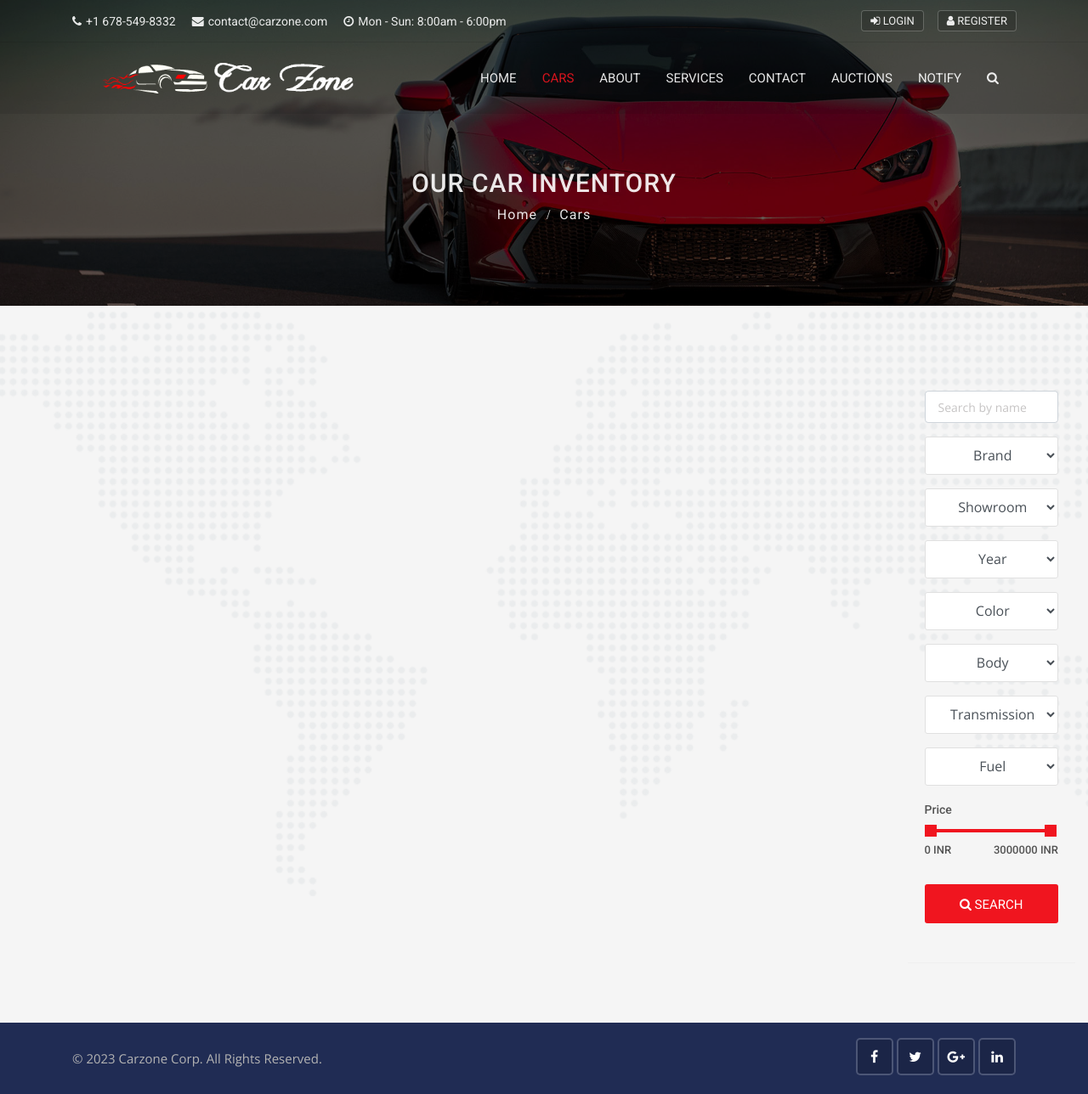
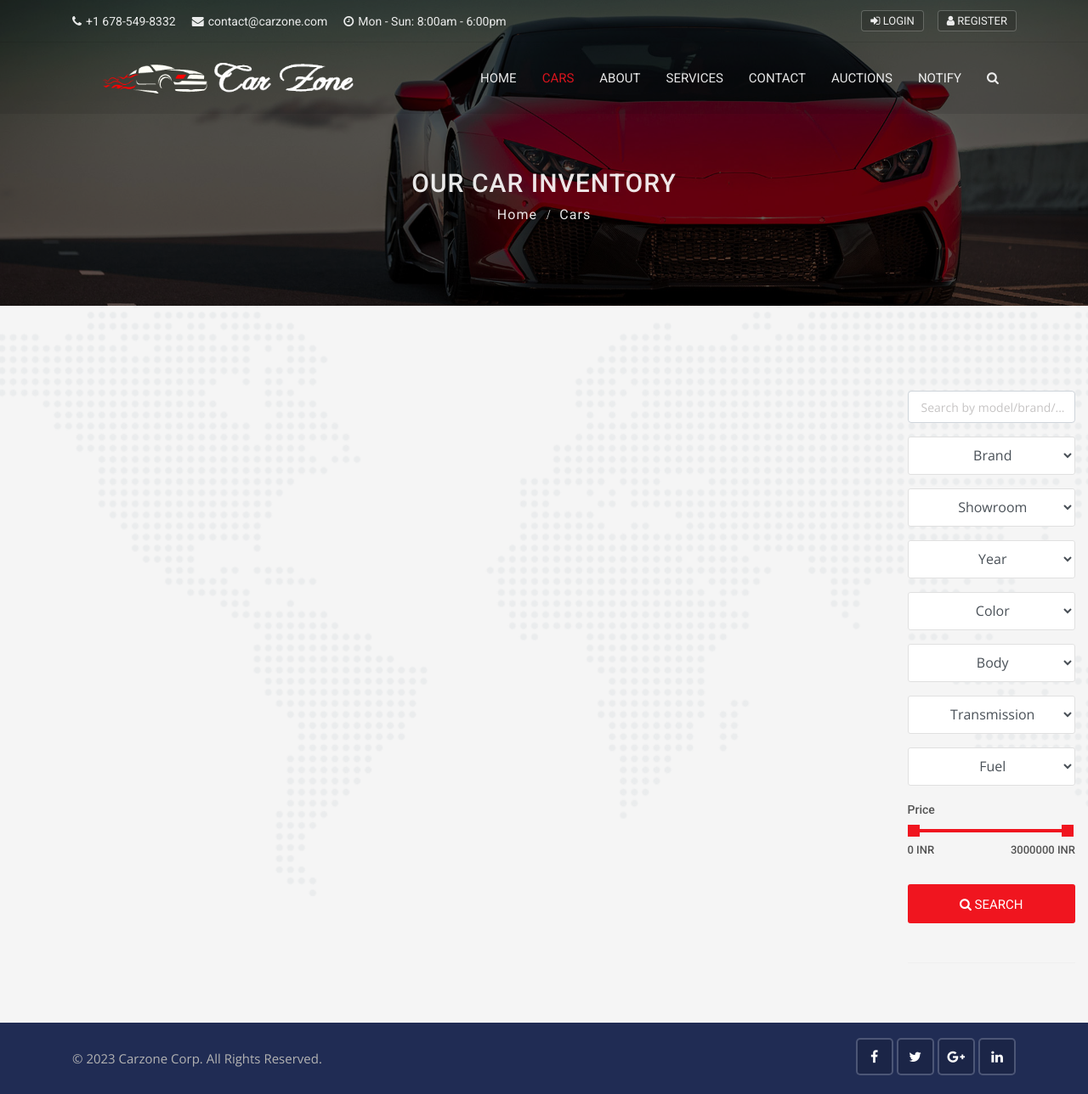
Before and after one commit to codesentry17/thisIsEverything, a Django app: page /cars/ in a window 1280 px wide. Shown: the whole page at 85% size. Run offline with Django 3.2, Linux system fonts and the light colour scheme; data that the repository does not hold is empty; some libraries are stand-ins or nearby versions.

Commit message:
cars css

```diff
--- a/templates/cars/cars.html
+++ b/templates/cars/cars.html
@@ -134,10 +134,10 @@
             <div class="col-lg-2 col-md-12" style="padding-left: 0px;">
                 <div style="position: sticky; top: 120px;">
                     <!-- Advanced search start -->
-                    <div class="widget advanced-search2" style="padding-top: 0px;">
+                    <div class="widget advanced-search2" style="padding-top: 0px; padding-left: 0px; padding-right: 0px;">
                         <form action="{% url 'search' %}" method="">
                             <div class="form-group">
-                                <input type="text" name="keyword" placeholder="Search by name" class="form-control">
+                                <input type="text" name="keyword" placeholder="Search by model/brand/..." class="form-control">
                             </div>
 
                             <div class="form-group">
```
